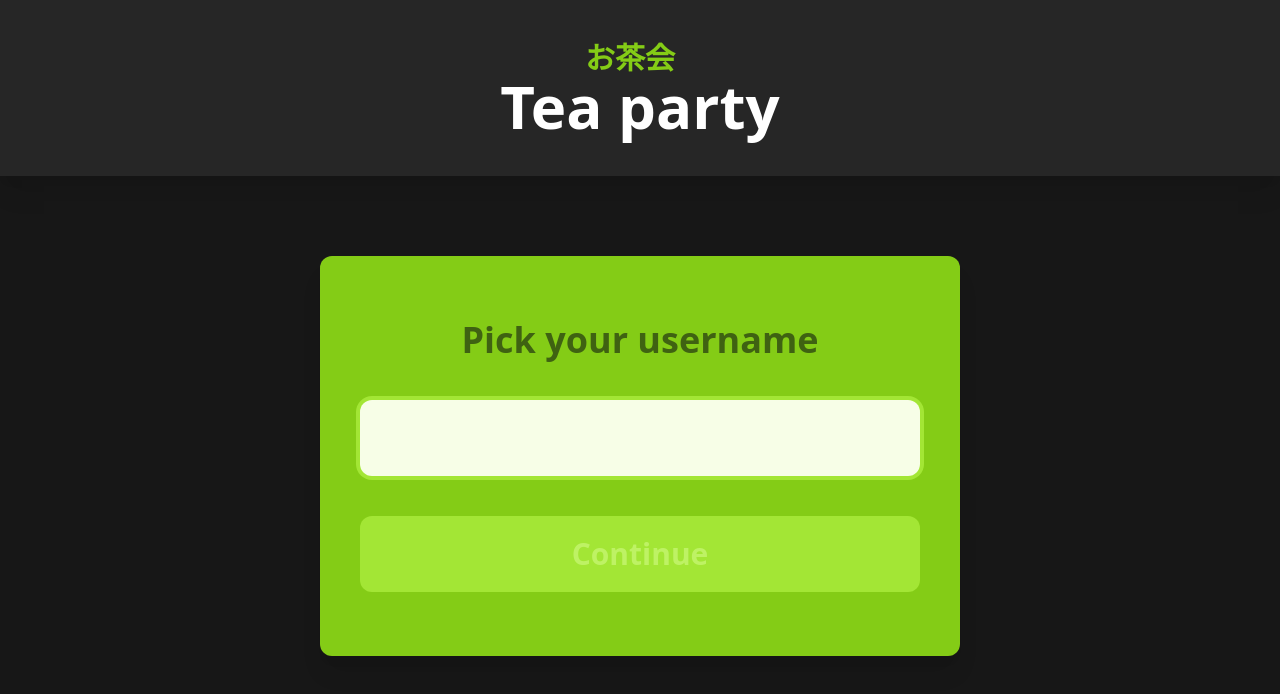
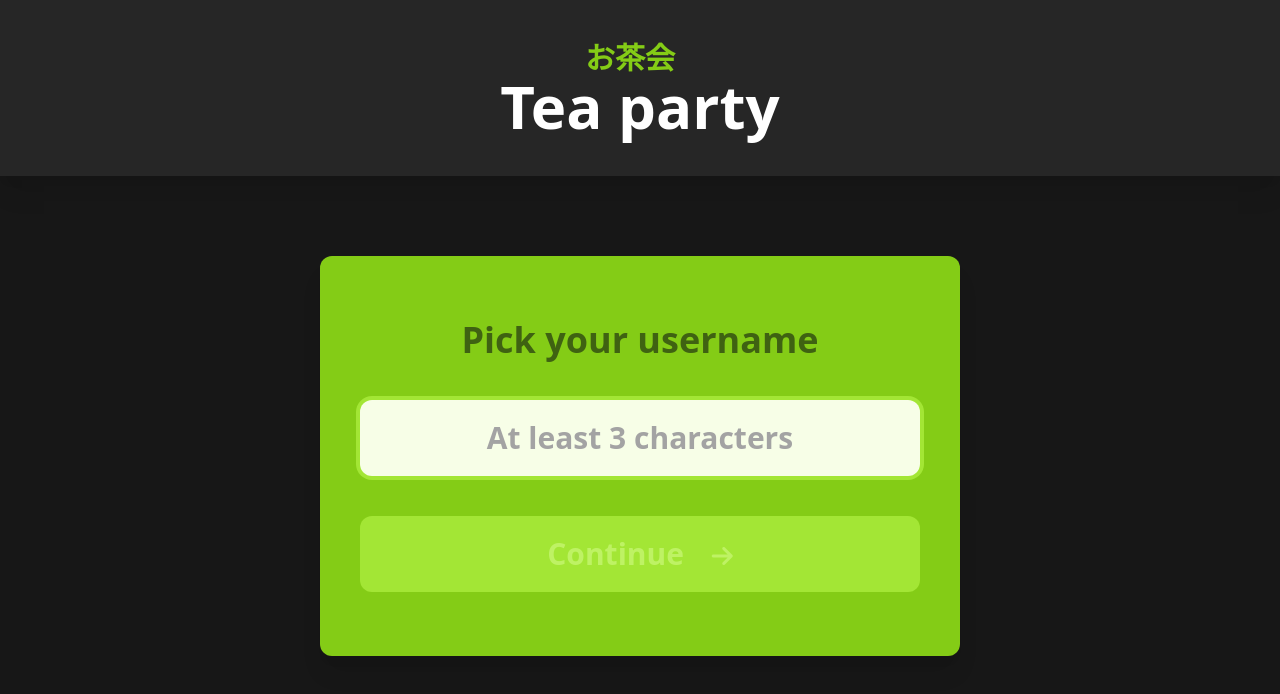
Before and after one commit to jirkavrba/tea-party, a Vue app in the folder src/main/resources/client/: page /#/login in a window 1280 px wide. Shown: the top 694 px of the page. Built offline with nearby package versions, Linux system fonts and the light colour scheme.

Commit message:
Add font awesome

```diff
--- a/src/main/resources/client/index.html
+++ b/src/main/resources/client/index.html
@@ -1,10 +1,11 @@
 <!DOCTYPE html>
 <html lang="en">
 <head>
-    <meta charset="UTF-8" />
-    <link rel="icon" href="/favicon.png" />
-    <meta name="viewport" content="width=device-width, initial-scale=1.0" />
+    <meta charset="UTF-8"/>
+    <link rel="icon" href="/favicon.png"/>
+    <meta name="viewport" content="width=device-width, initial-scale=1.0"/>
     <title>Tea party &bull; お茶会</title>
+    <script src="https://kit.fontawesome.com/926e679c11.js" crossorigin="anonymous"></script>
 </head>
 <body class="bg-gray-900">
 <div id="app"></div>
--- a/src/main/resources/client/src/views/Login.vue
+++ b/src/main/resources/client/src/views/Login.vue
@@ -4,11 +4,11 @@
       <h1 class="text-4xl text-green-800 font-black">Pick your username</h1>
 
       <input type="text" class="mt-10 w-full p-5 rounded-xl ring-4 ring-green-400 bg-green-50 text-center font-black text-3xl transition
-      focus:bg-white focus:outline-none hover:border-green-300 focus:ring-8 ring-green-400" v-model="username">
+      focus:bg-white focus:outline-none hover:border-green-300 focus:ring-8 ring-green-400" v-model="username" placeholder="At least 3 characters">
 
-      <button :disabled="disabled" :class="`w-full mt-10 text-3xl font-black cursor-pointer p-5 rounded-xl transition ${
-        disabled ? 'bg-green-400 text-green-300' : 'text-white bg-green-600 hover:bg-green-700 focus:bg-green-700 focus:outline-none'
-      }`">Continue</button>
+      <button :disabled="disabled" :class="`w-full mt-10 text-3xl font-black pointer p-5 rounded-xl transition ${
+        disabled ? 'bg-green-400 text-green-300 cursor-not-allowed' : 'text-white bg-green-600 hover:bg-green-700 focus:bg-green-700 focus:outline-none cursor-pointer'
+      }`">Continue <i class="ml-5 text-2xl fas fa-arrow-right"></i></button>
     </div>
   </div>
 </template>
```
Lines whose indentation alone changed are shown as unchanged.
